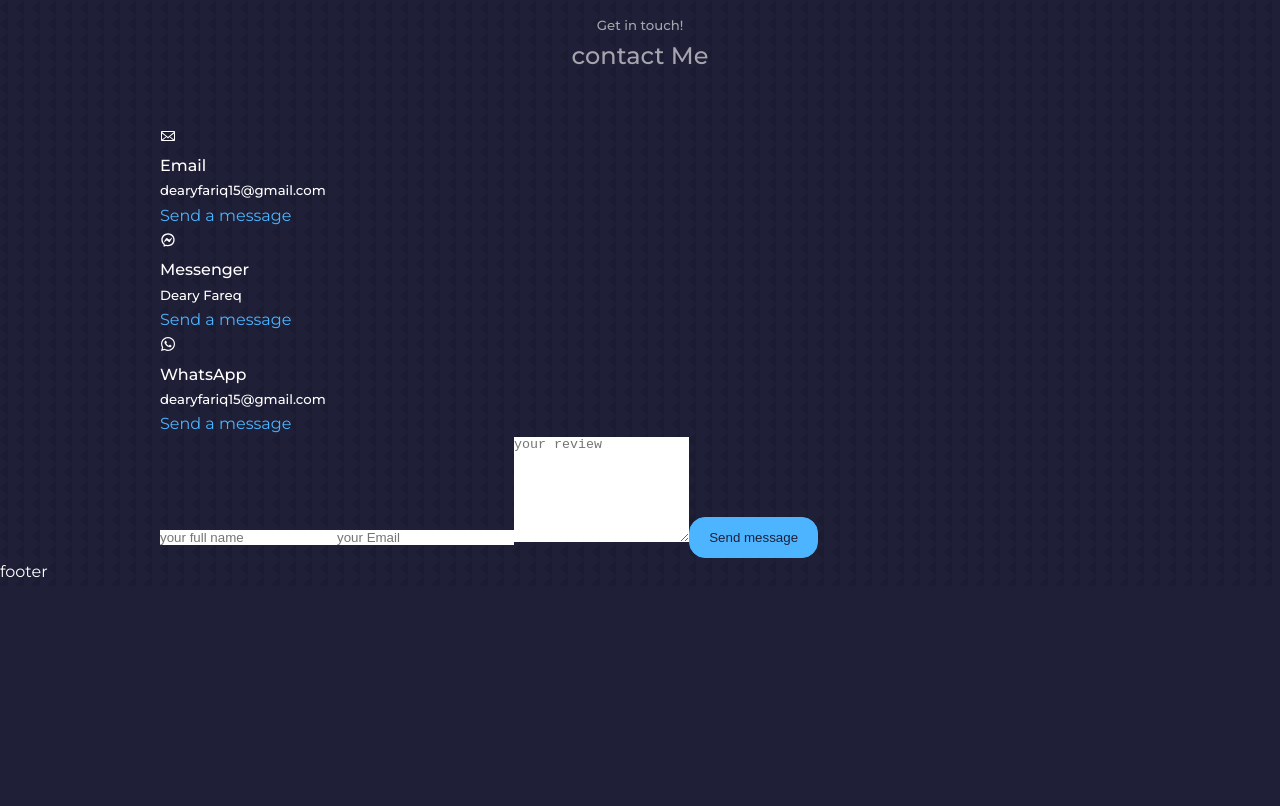
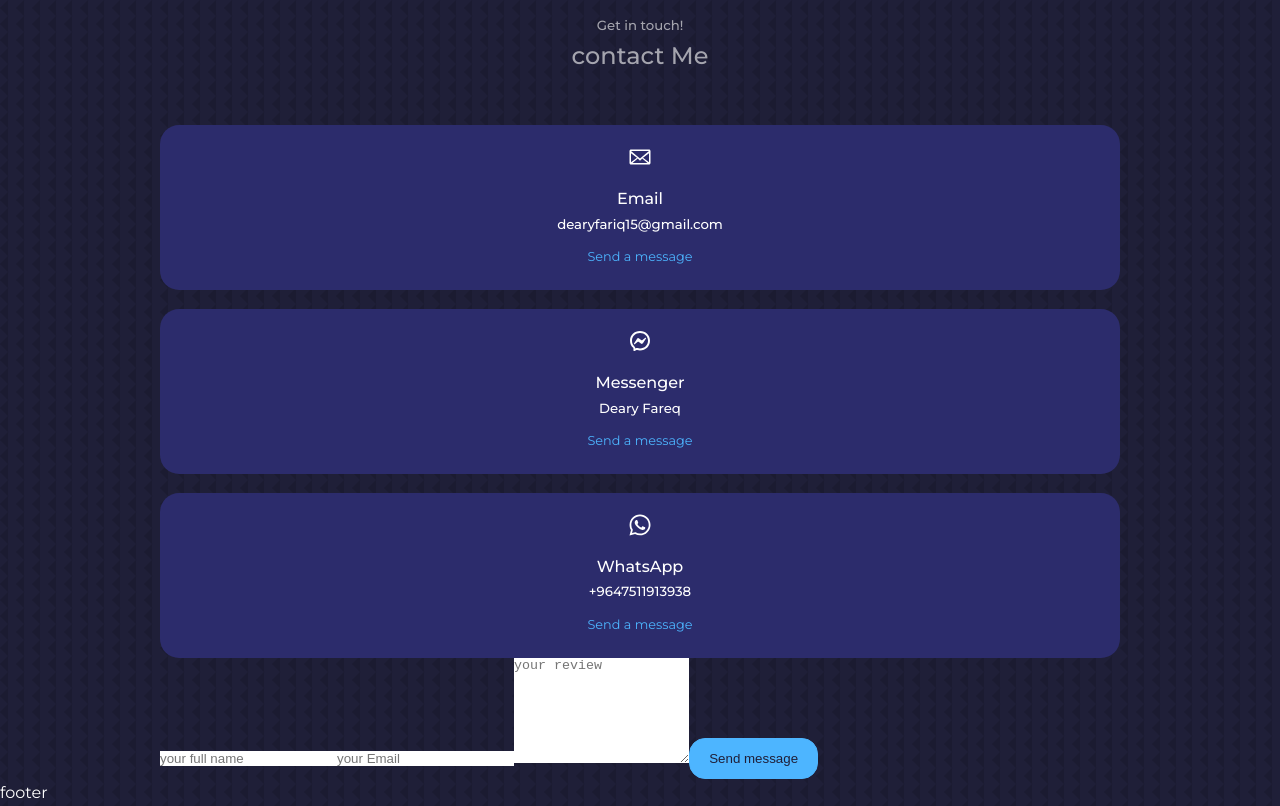
Before and after one commit to dearyfareq/capstone, a React (Create React App) app in the folder capstone/: page / in a window 1280 px wide. Shown: the part 4880-5686 px from the top of the page. Before the commit the page ends 5466 px from the top, so only its background shows below. Built offline with nearby package versions, Linux system fonts and the light colour scheme.

Commit message:
finished the contact section CSS but the form remains

```diff
--- a/capstone/src/components/contact/contact.css
+++ b/capstone/src/components/contact/contact.css
@@ -0,0 +1,32 @@
+.container .contact__container{
+    width: 50%;
+    display: grid;
+    grid-template-columns: 30% 58%;
+    gap: 12%;
+}
+.contact__options{
+    display: flex;
+    flex-direction: column;
+    gap: 1.2rem;
+}
+.contact__option{
+    background: var(--color-bg-vari);
+    padding: 1.2rem;
+    border-radius: 1.2rem;
+    text-align: center;
+    border: 1px solid transparent;
+    transition: 0.4s;
+}
+.contact__option:hover{
+    background: transparent;
+    border-color: var(--color-light);
+}
+.contact__icons{
+    font-size: 1.5rem;
+    margin-bottom: 0.5rem;
+}
+.contact__option a{
+    margin-top: 0.7rem;
+    display: inline-block;
+    font-size: 0.8rem;
+}
--- a/capstone/src/components/contact/contact.jsx
+++ b/capstone/src/components/contact/contact.jsx
@@ -13,23 +13,23 @@
         <div className='contact__options'>
 
           <article className='contact__option'>
-            <GoMail/>
+            <GoMail className='contact__icons'/>
             <h4>Email</h4>
             <h5>dearyfariq15@gmail.com</h5>
             <a href="mailto:dearyfariq15@gmail.com"  rel="noreferrer" target='_blank'>Send a message</a>
           </article>
 
           <article className='contact__option'>
-            <RiMessengerLine/>
+            <RiMessengerLine className='contact__icons'/>
             <h4>Messenger</h4>
             <h5>Deary Fareq</h5>
             <a href="https://m.me/deary.fareq"  rel="noreferrer" target='_blank'>Send a message</a>
           </article>
 
           <article className='contact__option'>
-            <FaWhatsapp/>
+            <FaWhatsapp className='contact__icons'/>
             <h4>WhatsApp</h4>
-            <h5>dearyfariq15@gmail.com</h5>
+            <h5>+9647511913938</h5>
             <a href="https://api.whatsapp.com/send?phone=9647511913938"  rel="noreferrer" target='_blank'>Send a message</a>
           </article>
 
```
